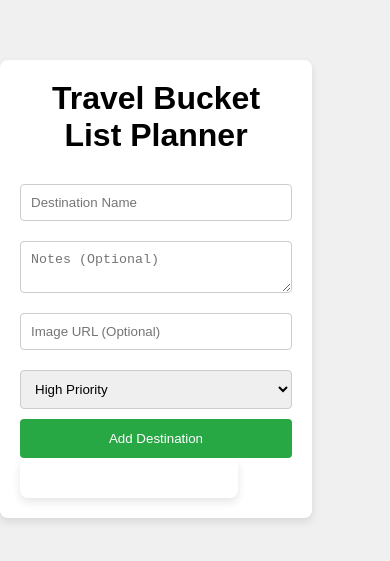
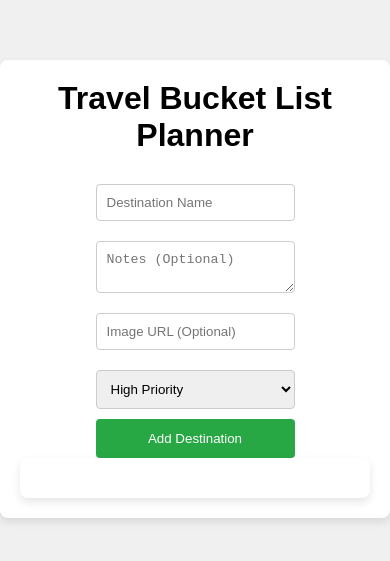
Before and after one commit to Malavika-5/travel-buddy, a React (Create React App) app: page / in a window 390 px wide. Shown: the part 133-694 px from the top of the page. Built offline with nearby package versions, Linux system fonts and the light colour scheme.

Commit message:
Update styles.css

```diff
--- a/src/styles.css
+++ b/src/styles.css
@@ -90,3 +90,83 @@
   button.remove-btn:hover {
     background-color: #c82333;
   }
+
+  /* Importing the font */
+@import url('https://fonts.googleapis.com/css?family=Muli&display=swap');
+
+/* General Reset */
+* {
+  box-sizing: border-box;
+  margin: 0;
+  padding: 0;
+}
+
+/* Setting up the body */
+body {
+  font-family: 'Muli', sans-serif;
+  background-color: #f0f0f0;
+  display: flex;
+  justify-content: center;
+  align-items: center;
+  height: 100vh;
+  overflow: hidden;
+  margin: 0;
+}
+
+/* Container for the destination cards */
+.container {
+  display: flex;
+  flex-wrap: wrap;
+  width: 90vw;
+  justify-content: center;
+}
+
+/* Style for each destination card (panel) */
+.panel {
+  background-size: cover;
+  background-position: center;
+  background-repeat: no-repeat;
+  height: 300px;
+  width: 250px;
+  border-radius: 15px;
+  color: #fff;
+  cursor: pointer;
+  margin: 15px;
+  position: relative;
+  transition: all 700ms ease-in;
+  overflow: hidden;
+}
+
+/* Title inside the panel */
+.panel h3 {
+  font-size: 20px;
+  position: absolute;
+  bottom: 20px;
+  left: 20px;
+  margin: 0;
+  opacity: 0;
+  color: #fff;
+  text-shadow: 0 4px 6px rgba(0, 0, 0, 0.3);
+}
+
+/* When a panel is active */
+.panel.active {
+  flex: 2;
+}
+
+.panel.active h3 {
+  opacity: 1;
+  transition: opacity 0.3s ease-in 0.4s;
+}
+
+/* Style for smaller screens */
+@media (max-width: 480px) {
+  .container {
+    width: 100vw;
+  }
+
+  .panel {
+    height: 200px;
+    width: 100%;
+  }
+}
```
